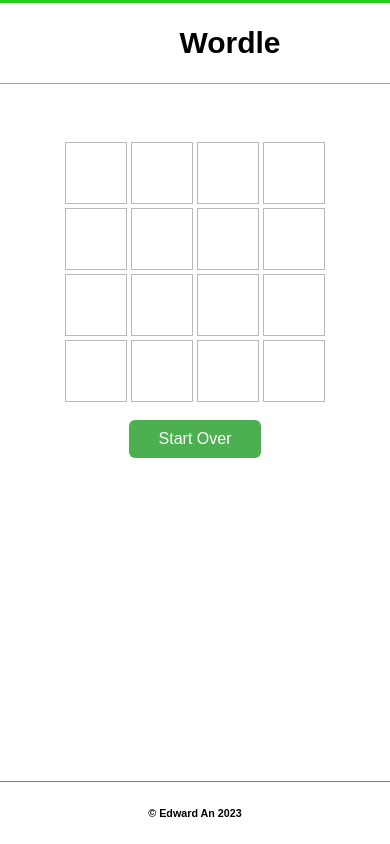
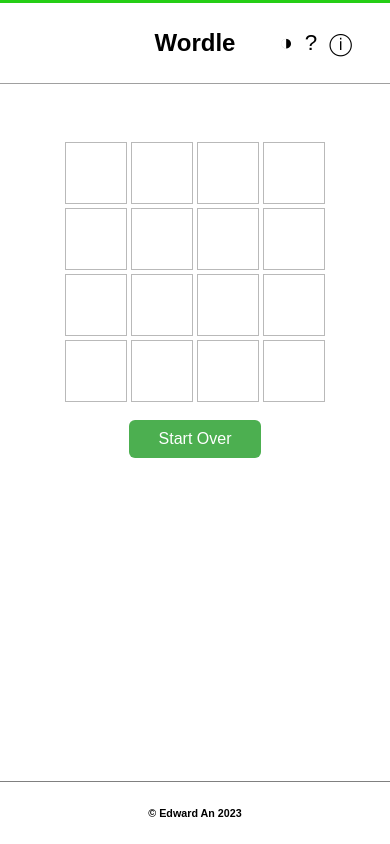
Before and after one commit to eddie-an/Wordle-clone, a plain HTML site: page wordle-application/index.html in a window 390 px wide. Drawn offline with Linux system fonts and the light colour scheme; no server answers.

Commit message:
small fixes to responsive design

```diff
--- a/wordle-application/style.css
+++ b/wordle-application/style.css
@@ -23,7 +23,7 @@
   display: flex;
   flex-direction: row;
   height: 80px;
-  justify-content: flex-start;
+  justify-content: center;
   position: fixed;
   top: 0;
   width: 100%;
@@ -31,12 +31,13 @@
 }
 
 #Nav-title { /* Navigation title*/
-  font-size: 20px;
-  margin-left: 46%;
+  font-size: 1.25rem;
 }
 
 .nav-buttons { /* container for 3 buttons on the navigation bar */
   display: flex;
+  position: absolute;
+  right: 2rem;
   justify-content: space-around;
   margin-left: 35%;
 }
@@ -45,7 +46,7 @@
   background-color: transparent;
   border: none;
   color: black;
-  font-size: 30px;
+  font-size: 2rem;
 }
 
 button:hover { /* Cursor should change to be a pointer when it hovers over any buttons*/
@@ -144,6 +145,10 @@
   width: 100%;
 }
 
+#info-bar-content {
+  font-size: 1rem;
+}
+
 #info-bar-win { /* The hint bar changes color to gray when the user wins */
   background-color: #f7f7f7 !important;
   color: black !important;
@@ -192,3 +197,33 @@
 .hide { /* Any elements with this class is hidden. Used for buttons that toggle certain elements on and off*/
   display: none;
 }
+
+
+@media (max-width: 1024px) {
+  .main {
+    gap: 20px;
+  }
+
+  .instructions {
+    max-width: 300px;
+  }
+
+
+}
+
+/* Mobile */
+@media (max-width: 768px) {
+
+  #Nav-title { /* Navigation title*/
+    font-size: 1rem;
+  }
+  .nav-buttons > .button-container > button {
+    font-size: 1.4rem;
+  }
+
+#info-bar-content {
+  font-size: 0.6rem;
+}
+
+
+}
```
